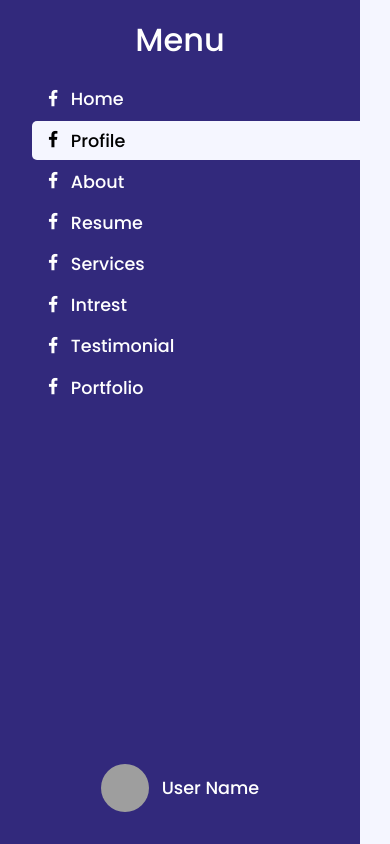
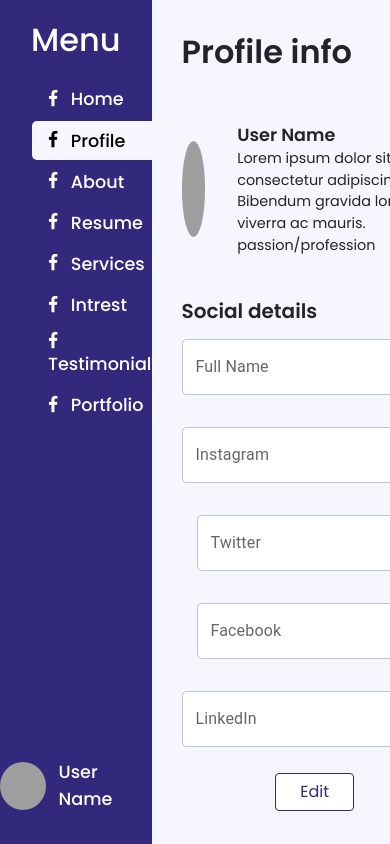
Before and after one commit to nischay2x/tnf-dashboard, a React (Create React App) app: page / in a window 390 px wide. Both pictures are taken after a click on the element "Profile". Built offline with nearby package versions, Linux system fonts and the light colour scheme; grey boxes are pictures that could not be loaded.

Commit message:
added about tab

```diff
--- a/package.json
+++ b/package.json
@@ -5,6 +5,11 @@
   "keywords": [],
   "main": "src/index.js",
   "dependencies": {
+    "@emotion/react": "11.9.3",
+    "@emotion/styled": "11.9.3",
+    "@mui/material": "5.8.4",
+    "@mui/x-date-pickers": "5.0.0-alpha.6",
+    "date-fns": "2.28.0",
     "framer-motion": "6.3.11",
     "react": "18.0.0",
     "react-dom": "18.0.0",
--- a/src/App.js
+++ b/src/App.js
@@ -1,11 +1,13 @@
 import "./styles.css";
 import Home from "./components/home.jsx";
 import Profile from "./components/profile.jsx";
+import About from "./components/about";
 import { useState } from "react";
 
 const componentMap = {
   home: Home,
-  profile: Profile
+  profile: Profile,
+  about: About
 };
 
 const navList = [
@@ -20,14 +22,13 @@ const navList = [
 ];
 
 export default function App() {
-  const [currentTab, setCurrentTab] = useState(<componentMap.home />);
+  const [currentTab, setCurrentTab] = useState(Home);
   const [currentTabName, setCurrentTabName] = useState("home");
 
   const onNavClick = (i) => {
     let name = navList[i].name;
-    let component = componentMap[name] ? componentMap[name] : <></>;
     setCurrentTabName(name);
-    setCurrentTab(<component.name />);
+    setCurrentTab(componentMap[name]);
   };
 
   return (
--- /dev/null
+++ b/src/components/about.jsx
@@ -0,0 +1,129 @@
+import TextField from "@mui/material/TextField";
+import { FormControl, MenuItem, Select, InputLabel } from "@mui/material";
+import { DatePicker } from "@mui/x-date-pickers/DatePicker";
+import { AdapterDateFns } from "@mui/x-date-pickers/AdapterDateFns";
+import { LocalizationProvider } from "@mui/x-date-pickers/LocalizationProvider";
+
+const About = () => {
+  return (
+    <div className="container h-100 py-y d-flex flex-column justify-content-around">
+      <div>
+        <h2 className="fw-600">About you</h2>
+      </div>
+      <div>
+        <div className="col-12 py-2 mb-3 px-0">
+          <TextField
+            label="Job Profile"
+            variant="outlined"
+            className="w-100 bg-white"
+          />
+        </div>
+        <div className="col-12 py-2 mb-3 px-0">
+          <TextField
+            label="Job Description"
+            variant="outlined"
+            className="w-100 bg-white"
+          />
+        </div>
+        <div className="d-flex flex-wrap rg-1 px-0">
+          <div className="col-12 py-2 col-md-6 col-lg-4 small-inputs">
+            <TextField
+              label="Mobile"
+              type="tel"
+              variant="outlined"
+              className="w-100 bg-white"
+            />
+          </div>
+          <div className="col-12 py-2 col-md-6 col-lg-4 small-inputs">
+            {/* <TextField
+              variant="outlined"
+              label="Date of Birth"
+              type="date"
+              className="w-100 bg-white"
+            /> */}
+            <LocalizationProvider dateAdapter={AdapterDateFns}>
+              <DatePicker
+                label="Date of Birth"
+                value={null}
+                renderInput={(params) => (
+                  <TextField
+                    {...params}
+                    className="w-100 bg-white"
+                    helperText={params?.inputProps?.placeholder}
+                  />
+                )}
+              />
+            </LocalizationProvider>
+          </div>
+          <div className="col-12 py-2 col-md-6 col-lg-4 small-inputs">
+            <FormControl fullWidth>
+              <InputLabel id="academic-degree-select">
+                Academmic Degree
+              </InputLabel>
+              <Select
+                labelId="academic-degree-select"
+                label="Academic Degree"
+                className="w-100 bg-white"
+              >
+                <MenuItem value={10}>Ten</MenuItem>
+                <MenuItem value={20}>Twenty</MenuItem>
+                <MenuItem value={30}>Thirty</MenuItem>
+              </Select>
+            </FormControl>
+          </div>
+          <div className="col-12 py-2 col-md-6 col-lg-4 small-inputs">
+            <TextField
+              variant="outlined"
+              label="Email"
+              className="w-100 bg-white"
+            />
+          </div>
+          <div className="col-12 py-2 col-md-6 col-lg-4 small-inputs">
+            <TextField
+              variant="outlined"
+              label="City"
+              className="w-100 bg-white"
+            />
+          </div>
+          <div className="col-12 py-2 col-md-6 col-lg-4 small-inputs">
+            <TextField
+              variant="outlined"
+              label="Website"
+              className="w-100 bg-white"
+            />
+          </div>
+        </div>
+        <br />
+        <h5 className="fw-600">Client details</h5>
+        <div className="d-flex flex-wrap rg-1 px-0">
+          <div className="col-12 py-2 col-md-6 col-lg-4 small-inputs">
+            <TextField
+              label="Clients"
+              type="number"
+              variant="outlined"
+              className="w-100 bg-white"
+            />
+          </div>
+          <div className="col-12 py-2 col-md-6 col-lg-4 small-inputs">
+            <TextField
+              variant="outlined"
+              label="Projects"
+              className="w-100 bg-white"
+            />
+          </div>
+          <div className="col-12 py-2 col-md-6 col-lg-4 small-inputs">
+            <TextField
+              variant="outlined"
+              label="Awards"
+              className="w-100 bg-white"
+            />
+          </div>
+        </div>
+      </div>
+      <div className="d-flex">
+        <button className="btn m-auto px-4 edit-profile-btn">Edit</button>
+      </div>
+    </div>
+  );
+};
+export default About;
--- a/src/components/home.jsx
+++ b/src/components/home.jsx
@@ -1,4 +1,4 @@
-export default function Home() {
+const Home = () => {
   return (
     <div className="d-flex w-100 h-100">
       <div className="m-auto">
@@ -38,4 +38,5 @@ export default function Home() {
       </div>
     </div>
   );
-}
+};
+export default Home;
--- a/src/components/profile.jsx
+++ b/src/components/profile.jsx
@@ -1,4 +1,6 @@
-export default function Profile() {
+import TextField from "@mui/material/TextField";
+
+const Profile = () => {
   return (
     <div className="container py-4 d-flex flex-column h-100 justify-content-around">
       <div>
@@ -17,20 +19,40 @@ export default function Profile() {
       <div>
         <h5 className="fw-600">Social details</h5>
         <div className="col-12 py-2 mb-3 px-0">
-          <input className="form-control" />
+          <TextField
+            label="Full Name"
+            variant="outlined"
+            className="w-100 bg-white"
+          />
         </div>
         <div className="d-flex flex-wrap rg-1 px-0">
-          <div className="col-12 py-2 col-md-6 col-lg-4 social-inputs">
-            <input className="form-control" />
+          <div className="col-12 py-2 col-md-6 col-lg-4 small-inputs">
+            <TextField
+              label="Instagram"
+              variant="outlined"
+              className="w-100 bg-white"
+            />
           </div>
-          <div className="col-12 py-2 col-md-6 col-lg-4 social-inputs">
-            <input className="form-control" />
+          <div className="col-12 py-2 col-md-6 col-lg-4 small-inputs">
+            <TextField
+              variant="outlined"
+              label="Twitter"
+              className="w-100 bg-white"
+            />
           </div>
-          <div className="col-12 py-2 col-md-6 col-lg-4 social-inputs">
-            <input className="form-control" />
+          <div className="col-12 py-2 col-md-6 col-lg-4 small-inputs">
+            <TextField
+              variant="outlined"
+              label="Facebook"
+              className="w-100 bg-white"
+            />
           </div>
-          <div className="col-12 py-2 col-md-6 col-lg-4 social-inputs">
-            <input className="form-control" />
+          <div className="col-12 py-2 col-md-6 col-lg-4 small-inputs">
+            <TextField
+              variant="outlined"
+              label="LinkedIn"
+              className="w-100 bg-white"
+            />
           </div>
         </div>
       </div>
@@ -39,4 +61,5 @@ export default function Profile() {
       </div>
     </div>
   );
-}
+};
+export default Profile;
--- a/src/styles.css
+++ b/src/styles.css
@@ -9,6 +9,8 @@
 
 main {
   min-height: 100vh;
+  max-height: 100vh;
+  overflow-y: scroll;
 }
 
 .sidebar .nav-header {
@@ -111,10 +113,10 @@ main {
   font-size: 0.9rem;
 }
 
-.social-inputs:nth-child(3n + 1) {
+.small-inputs:nth-child(3n + 1) {
   padding-left: 0 !important;
 }
-.social-inputs:nth-child(3n) {
+.small-inputs:nth-child(3n) {
   padding-right: 0 !important;
 }
 .edit-profile-btn {
@@ -148,3 +150,7 @@ main {
 .bg-sec {
   background-color: var(--sec);
 }
+
+.MuiFormHelperText-root {
+  display: none;
+}
```
